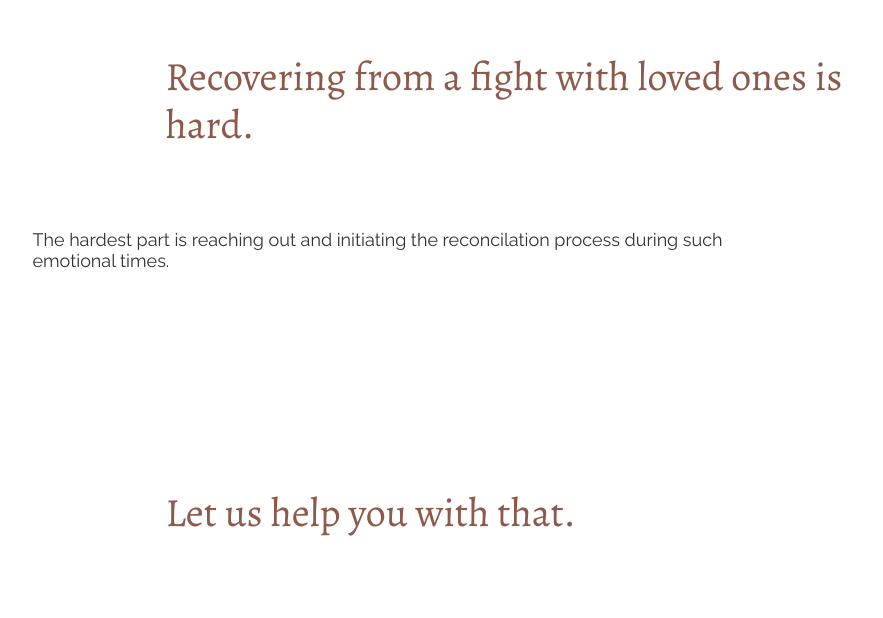
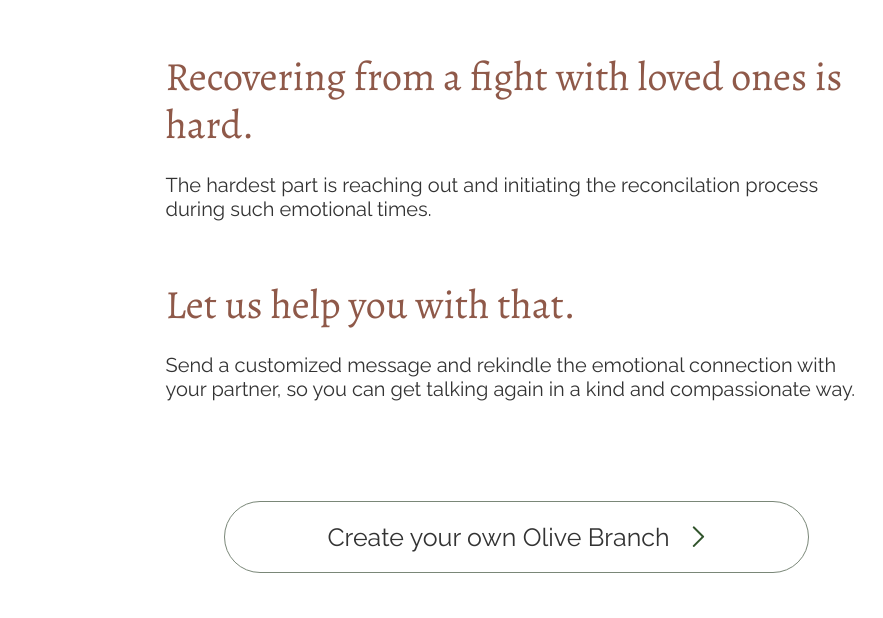
Before and after one commit to kent28808/olivebranchr2, a Next.js app: page /intro in a window 1280 px wide. Shown: the part 171-789 px from the top of the page, without its empty margins (124-1007 px from the left). Built offline with nearby package versions, Linux system fonts and the light colour scheme.

Commit message:
cleaned up code on username.js

```diff
--- a/pages/index.js
+++ b/pages/index.js
@@ -18,7 +18,7 @@ export default function Home() {
       />
       <ButtonWithText
         innerRef='/intro'
-        text='Mending hearts with your partner'
+        text='Reconnect with your partner after a fight'
         img={arrow}
         imgClassName={".Vector-7"}
       />
--- a/pages/intro.js
+++ b/pages/intro.js
@@ -5,13 +5,15 @@ export default function initialHelpscreen() {
   return (
     <div className='container'>
       <h3>Recovering from a fight with loved ones is hard.</h3>
-      <div className ='paragraph-text'>
+      <div className ='body-text'>
       <p>
         The hardest part is reaching out and initiating the reconcilation process during such emotional times.
       </p>
       </div>
+      <div className='h3intro'>
       <h3>Let us help you with that.</h3>
-      <div className='paragraph-text'>
+      </div>
+      <div className='body-text'>
       <p>
         Send a customized message and rekindle the emotional connection with your partner, so you can get talking again in a kind and compassionate way.
       </p>
--- a/pages/userName.js
+++ b/pages/userName.js
@@ -19,7 +19,7 @@ export default function userNameScreen() {
       </div>
       <h3>What's your name?</h3>
       <GetFormData dataType='text' msgKey='senderName' inputId='sender-name' />
-      <p>{`${JSON.stringify(message)}`}</p>
+      {/* <p>{`${JSON.stringify(message)}`}</p> */}
       <ButtonSymbol innerRef='/recipientName' />
     </div>
   );
--- a/styles/globals.scss
+++ b/styles/globals.scss
@@ -51,23 +51,29 @@ h3 {
   // height: 40px;
   // margin: 5px 0 169px 5px;
   margin-top: 200px;
+  margin-bottom: 4px;
   width: 701px;
   line-height: 1.2;
 }
 
-p,
+.h3intro {
+  margin-top: -160px;
+  font-size: 100px
+}
+
 .creators {
   @include text-styling($jet, $raleway-regular, 18px);
   align-items: center;
   margin-top: 40px;
 }
-.paragraph-text {
+
+.body-text {
   @include text-styling($jet, $raleway-regular, 20px);
-  margin-left: 134px;
+  margin-left: 400px;
   margin-right: 400px;
   width: 701px;
-  align-content: center
-    }
+  align-content: center;
+}
 
 .button-text {
   @include text-styling($jet, $raleway-regular, 25px);
```
